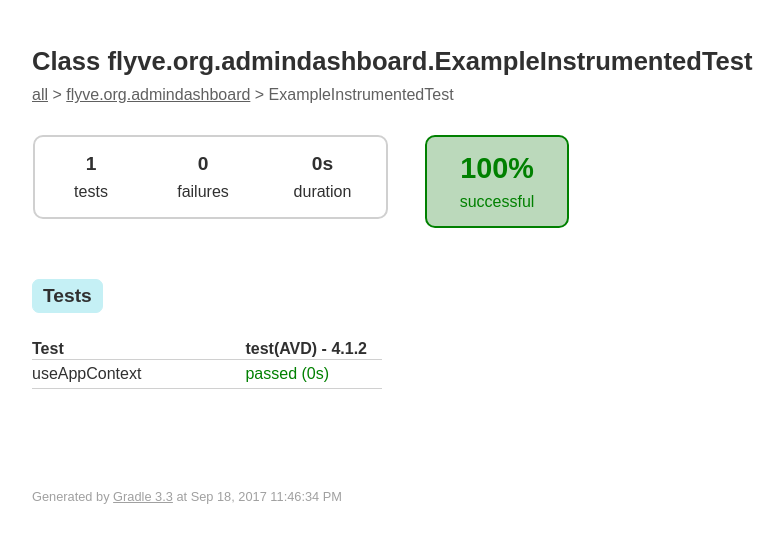
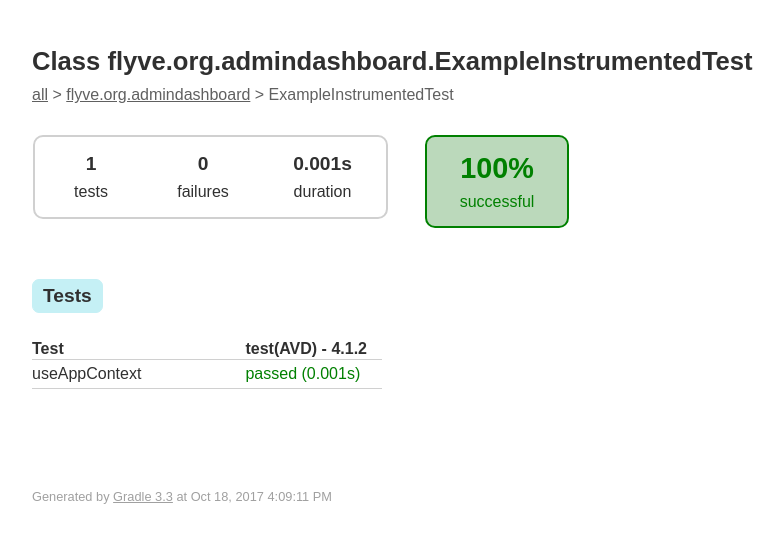
Before and after one commit to flyve-mdm/android-mdm-dashboard, a Jekyll site: the page reports/androidTests/connected/flyve.org.admindashboard.ExampleInstrumentedTest.html, which Jekyll copies as it is, in a window 1280 px wide. Shown: the top 543 px of the page, without its empty margins (18-802 px from the left). Built offline with Jekyll 4.4.1, drawn with Linux system fonts in a browser that asks for light colours.

Commit message:
docs(coverage): update code coverage and test result

```diff
--- a/reports/androidTests/connected/flyve.org.admindashboard.ExampleInstrumentedTest.html
+++ b/reports/androidTests/connected/flyve.org.admindashboard.ExampleInstrumentedTest.html
@@ -34,7 +34,7 @@
 </td>
 <td>
 <div class="infoBox" id="duration">
-<div class="counter">0s</div>
+<div class="counter">0.001s</div>
 <p>duration</p>
 </div>
 </td>
@@ -68,14 +68,14 @@
 </thead>
 <tr>
 <td>useAppContext</td>
-<td class="success">passed (0s)</td>
+<td class="success">passed (0.001s)</td>
 </tr>
 </table>
 </div>
 </div>
 <div id="footer">
 <p>Generated by
-<a href="http://www.gradle.org">Gradle 3.3</a> at Sep 18, 2017 11:46:34 PM</p>
+<a href="http://www.gradle.org">Gradle 3.3</a> at Oct 18, 2017 4:09:11 PM</p>
 </div>
 </div>
 </body>
--- a/reports/androidTests/connected/flyve.org.admindashboard.html
+++ b/reports/androidTests/connected/flyve.org.admindashboard.html
@@ -33,7 +33,7 @@
 </td>
 <td>
 <div class="infoBox" id="duration">
-<div class="counter">0s</div>
+<div class="counter">0.001s</div>
 <p>duration</p>
 </div>
 </td>
@@ -74,7 +74,7 @@
 </td>
 <td>1</td>
 <td>0</td>
-<td>0s</td>
+<td>0.001s</td>
 <td class="success">100%</td>
 </tr>
 </table>
@@ -82,7 +82,7 @@
 </div>
 <div id="footer">
 <p>Generated by
-<a href="http://www.gradle.org">Gradle 3.3</a> at Sep 18, 2017 11:46:34 PM</p>
+<a href="http://www.gradle.org">Gradle 3.3</a> at Oct 18, 2017 4:09:11 PM</p>
 </div>
 </div>
 </body>
```
Also changed, not shown: reports/androidTests/connected/index.html (+4 -4 lines).
